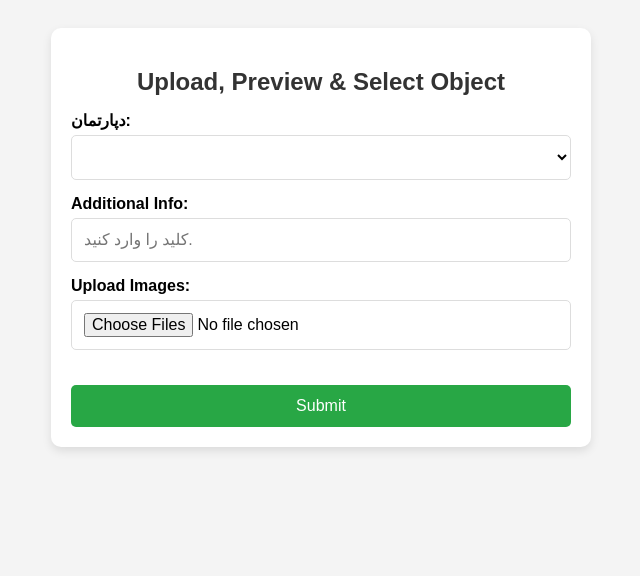
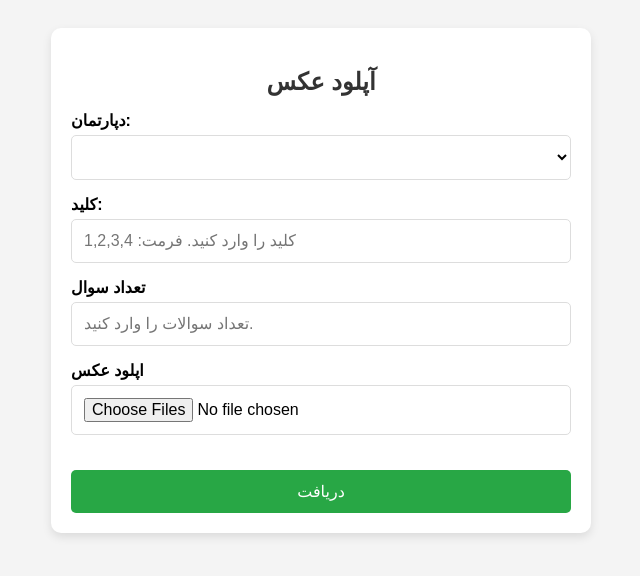
Before and after one commit to SHK1384/ExamBotApi, a Django app: page /app/process/ in a window 1280 px wide. Shown: the top 576 px of the page, without its empty margins (319-959 px from the left). Run offline with Django 5.2, Linux system fonts and the light colour scheme; data that the repository does not hold is empty.

Commit message:
bugfix: minor bugfixes

```diff
--- a/optical/script.py
+++ b/optical/script.py
@@ -31,7 +31,7 @@ def process_image(img_byte):
     cv2.drawContours(imgContours, rectCon, -1, (0, 255, 0), 1)
     # cv2.imshow("hi", imgContours)
     # cv2.waitKey(0)
-    if len(rectCon) < 7:
+    if len(rectCon) <= 7:
         return "Bad"
 
     answers = rectCon[2:8]
@@ -42,7 +42,6 @@ def process_image(img_byte):
 
     if cv2.contourArea(answers[0]) - cv2.contourArea(answers[-1]) >= 1500:
         return "Bad"
-
 
     answers_corner_points = []
 
--- a/optical/views.py
+++ b/optical/views.py
@@ -1,30 +1,53 @@
 from operator import index
+from warnings import catch_warnings
 
 from django.shortcuts import render
+from django.views.decorators.cache import never_cache, cache_control
 
 from api.models import Department, User
 from .script import process_image
 
+@never_cache
+@cache_control(no_cache=True, must_revalidate=True, no_store=True)
 def processing(request):
-    if request.method == 'POST' and request.FILES.getlist('images') and request.POST.get('key'):
+    if request.method == 'POST' and request.FILES.getlist('images') and request.POST.get('key') and request.POST.get('count'):
         image_file = request.FILES.getlist('images')
+        questions_count = request.POST.get('count')
+        try:
+            questions_count = int(questions_count)
+        except ValueError:
+            departments = Department.objects.all()
+            students = User.objects.all().exclude(department__id=11)
+            return render(request, 'optical/index.html', context={'departments': departments, 'students': students})
+
+
         key = str(request.POST['key']).split(',')
+        if len(key) != questions_count:
+            departments = Department.objects.all()
+            students = User.objects.all().exclude(department__id=11)
+            return render(request, 'optical/index.html', context={'departments': departments, 'students': students})
         lists = []
         students = []
         cnt = 0
         for image in image_file:
             image_bytes = image.read()
-            resp = process_image(image_bytes)
+            try:
+                resp = process_image(image_bytes)
+            except Exception as e:
+                print(e)
+                lists.append("عکس نامطلوب")
+                continue
+
             if resp == "Bad":
-                print("wtf")
-                return render(request, 'optical/index.html', {'error': "recapture"})
+                lists.append("عکس نامطلوب")
+                continue
             wrong = 0
             correct = 0
             not_answer = 0
             for i in range(len(key)):
                 if resp[i].count(1) > 1:
-                    print("suuuuupppp")
-                    return render(request, 'optical/index.html', {'error': "recapture"})
+                    lists.append("عکس نامطلوب")
+                    continue
                 if resp[i].count(1) == 0:
                     not_answer += 1
                 elif resp[i].index(1) == int(key[i])-1:
@@ -32,14 +55,17 @@ def processing(request):
                 else:
                     wrong += 1
             percent = ((correct*4-wrong)*100)/(len(key)*4)
-            lists.append(percent)
+            lists.append(round(percent, 2))
             student = User.objects.get(id=int(request.POST.get(f'object_{cnt}')))
-            students.append(student.first_name + student.last_name)
+            students.append(student.first_name + ' ' + student.last_name)
             cnt += 1
         print(lists)
         print(students)
         return render(request, 'optical/examined.html', {'sp': zip(students, lists)})
-    else:
+    elif request.method == 'POST':
         departments = Department.objects.all()
         students = User.objects.all().exclude(department__id=11)
-        return render(request, 'optical/index.html', context={'departments': departments, 'students': students})
+        return render(request, 'optical/index.html', {'error': True, 'departments': departments, 'students': students})
+    departments = Department.objects.all()
+    students = User.objects.all().exclude(department__id=11)
+    return render(request, 'optical/index.html', context={'departments': departments, 'students': students})
--- a/templates/optical/examined.html
+++ b/templates/optical/examined.html
@@ -73,7 +73,7 @@
 <body>
     <div class="upload-container">
         {% for student, percent in sp %}
-            <h3>{{ student }} - {{ percent }}</h3>
+            <h3>{{ student }} : {{ percent }}</h3>
         {% endfor %}
     </div>
 </body>
--- a/templates/optical/index.html
+++ b/templates/optical/index.html
@@ -1,113 +1,11 @@
-<!--
-{% csrf_token %}
 <!DOCTYPE html>
 <html lang="en">
 <head>
     <meta charset="UTF-8">
     <meta name="viewport" content="width=device-width, initial-scale=1.0">
-    <title>Image Upload</title>
-    <style>
-        body {
-            font-family: Arial, sans-serif;
-            display: flex;
-            justify-content: center;
-            align-items: center;
-            height: 100vh;
-            background-color: #f4f4f4;
-        }
-        .upload-container {
-            background: white;
-            padding: 20px;
-            border-radius: 10px;
-            box-shadow: 0px 4px 10px rgba(0, 0, 0, 0.1);
-            text-align: center;
-        }
-        .upload-container h2 {
-            margin-bottom: 15px;
-            color: #333;
-        }
-        .file-input {
-            display: none;
-        }
-        .upload-label {
-            display: inline-block;
-            padding: 10px 20px;
-            background-color: #007bff;
-            color: white;
-            border-radius: 5px;
-            cursor: pointer;
-            transition: background 0.3s;
-        }
-        .upload-label:hover {
-            background-color: #0056b3;
-        }
-        .preview {
-            margin-top: 15px;
-            max-width: 400px;
-            height: auto;
-            display: none;
-            border-radius: 5px;
-        }
-        .text-input {
-            width: 80%;
-            padding: 10px;
-            margin-top: 10px;
-            border: 1px solid #ccc;
-            border-radius: 5px;
-            font-size: 16px;
-        }
-        .submit-btn {
-            margin-top: 15px;
-            padding: 10px 20px;
-            background-color: #28a745;
-            color: white;
-            border: none;
-            border-radius: 5px;
-            cursor: pointer;
-            transition: background 0.3s;
-        }
-        .submit-btn:hover {
-            background-color: #218838;
-        }
-    </style>
-</head>
-<body>
-    <div class="upload-container">
-        <h2>Upload an Image</h2>
-        <form id="uploadForm" action="/app/process/" method="POST" enctype="multipart/form-data">
-            {% csrf_token %}
-            <input type="file" id="fileInput" class="file-input" name="image" multiple accept="image/jpeg, image/jpg, image/png">
-            <label for="fileInput" class="upload-label">Choose Image</label>
-            <br>
-            <img id="imagePreview" class="preview">
-            <br>
-            <input type="text" name="key" class="text-input" placeholder="کلید را وارد کنید">
-            <br>
-            <button type="submit" class="submit-btn">Upload</button>
-        </form>
-    </div>
-    <script>
-        document.getElementById('fileInput').addEventListener('change', function(event) {
-            const file = event.target.files[0];
-            if (file) {
-                const reader = new FileReader();
-                reader.onload = function(e) {
-                    const preview = document.getElementById('imagePreview');
-                    preview.src = e.target.result;
-                    preview.style.display = 'block';
-                }
-                reader.readAsDataURL(file);
-            }
-        });
-    </script>
-</body>
-</html>
--->
-<!DOCTYPE html>
-<html lang="en">
-<head>
-    <meta charset="UTF-8">
-    <meta name="viewport" content="width=device-width, initial-scale=1.0">
+    <meta http-equiv="Cache-Control" content="no-store, no-cache, must-revalidate">
+    <meta http-equiv="Pragma" content="no-cache">
+    <meta http-equiv="Expires" content="0">
     <title>Upload & Preview Images</title>
     <style>
         /* General Styles */
@@ -209,7 +107,7 @@
         {% if error %}
             <h1>Error</h1>
         {% endif %}
-        <h2>Upload, Preview & Select Object</h2>
+        <h2>آپلود عکس</h2>
 
         <form id="imageForm" action="/app/process/" method="POST" enctype="multipart/form-data">
             {% csrf_token %}
@@ -226,20 +124,25 @@
 
             <!-- Text Field -->
             <div class="form-group">
-                <label for="description">Additional Info:</label>
-                <input type="text" id="description" name="key" placeholder="کلید را وارد کنید.">
+                <label for="description">کلید:</label>
+                <input type="text" id="description" name="key" placeholder="کلید را وارد کنید. فرمت: 1,2,3,4">
+            </div>
+
+            <div class="form-group">
+                <label for="description">تعداد سوال</label>
+                <input type="text" id="description" name="count" placeholder="تعداد سوالات را وارد کنید.">
             </div>
 
             <!-- File Upload -->
             <div class="form-group">
-                <label for="imageInput">Upload Images:</label>
-                <input type="file" id="imageInput" name="images" multiple accept="image/*">
+                <label for="imageInput">اپلود عکس</label>
+                <input type="file" id="imageInput" name="images" multiple accept="image/*" autocomplete="off" readonly onfocus="this.removeAttribute('readonly');">
             </div>
 
             <!-- Image Preview -->
             <div class="image-preview" id="previewContainer"></div>
 
-            <button type="submit">Submit</button>
+            <button type="submit">دریافت</button>
         </form>
     </div>
 
@@ -302,17 +205,6 @@
                 }
             {% endfor %}
         }
-        /*
-        function updateObjectDropdown(select, category) {
-            select.innerHTML = ""; // Clear previous options
-            categoryObjects[category].forEach(obj => {
-                const option = document.createElement("option");
-                option.value = obj;
-                option.textContent = obj;
-                select.appendChild(option);
-            });
-        }
-        */
     </script>
 
 </body>
```
